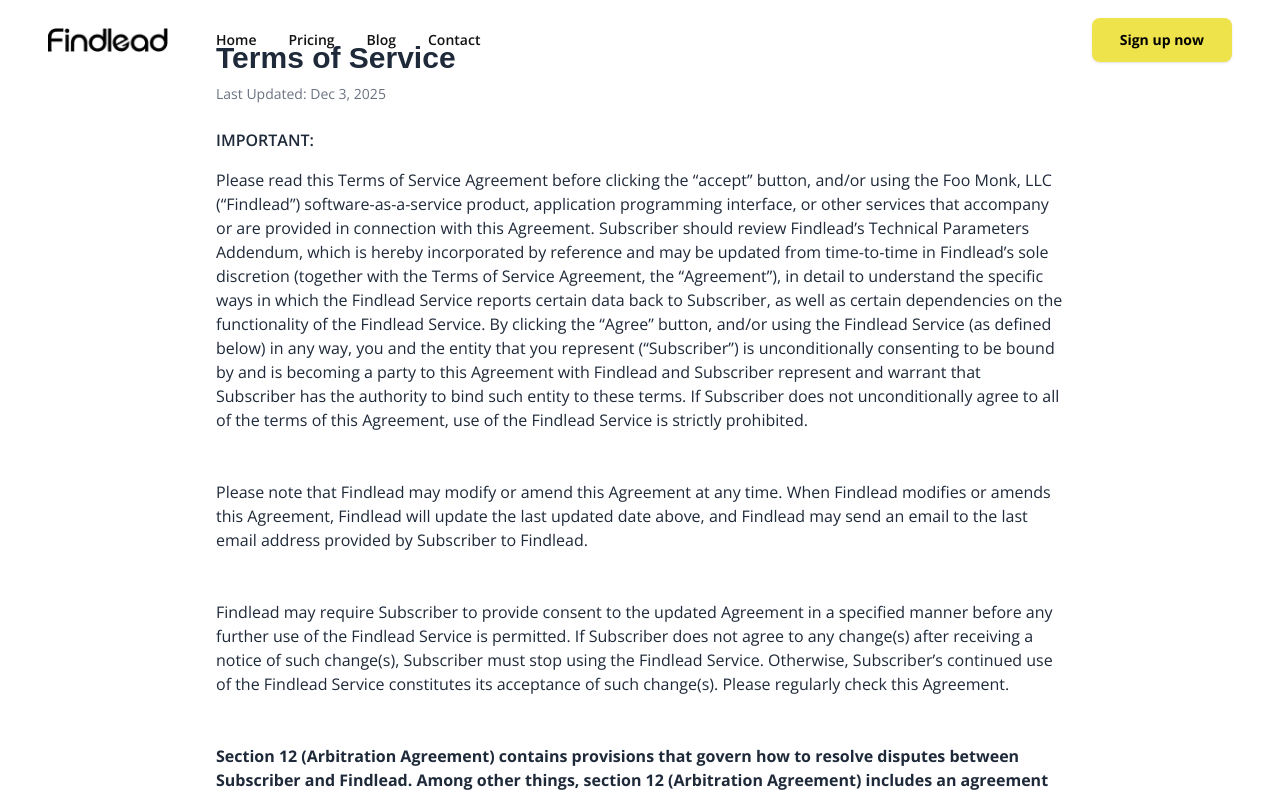
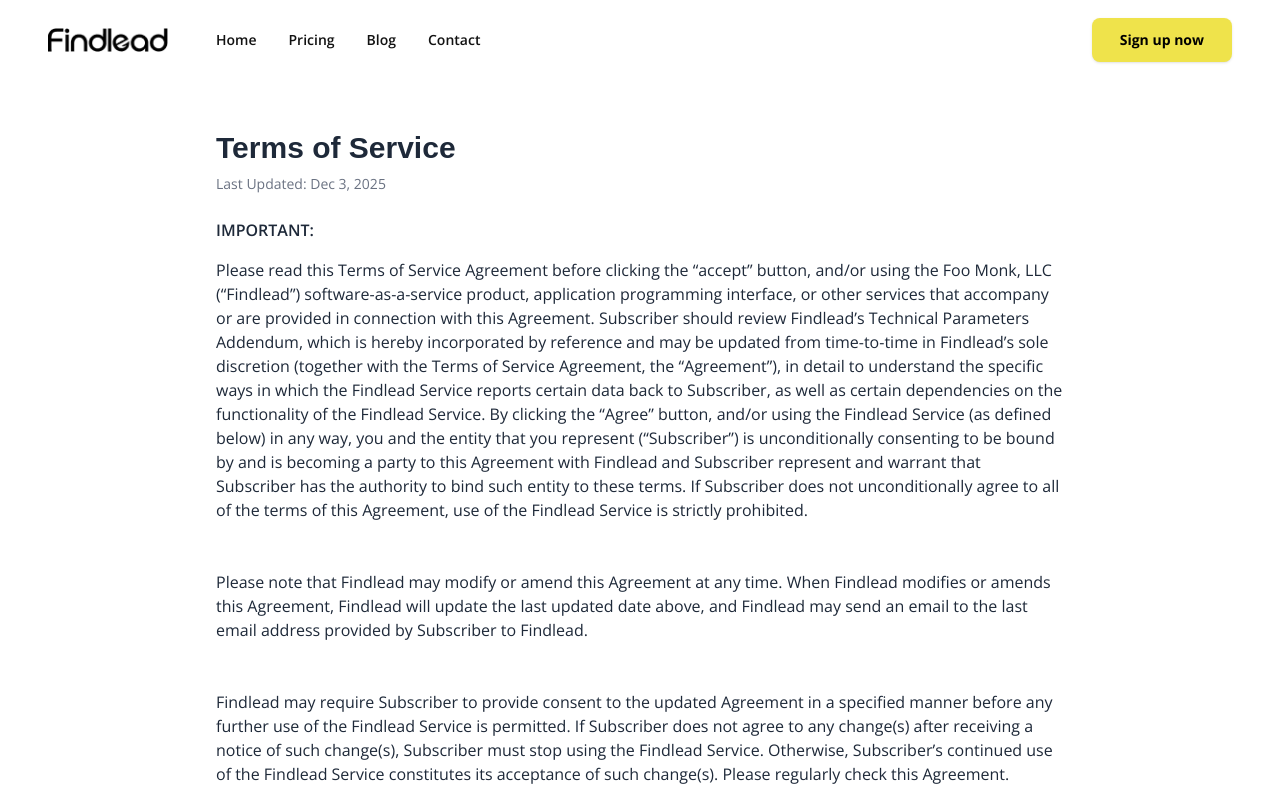
Before and after one commit to NaveenNSSKM/find-lead-copcate, a Next.js app: page /acceptable-use in a window 1280 px wide. Shown: the top 795 px of the page. Built offline with nearby package versions, Linux system fonts and the light colour scheme; a web font is replaced by a local one.

Commit message:
update-new-source

```diff
--- a/app/acceptable-use/page.tsx
+++ b/app/acceptable-use/page.tsx
@@ -8,7 +8,7 @@
 
 
 
-    <main className="max-w-4xl mx-auto px-6 py-10 text-gray-800">
+    <main className="mt-[90px] max-w-4xl mx-auto px-6 py-10 text-gray-800">
       <Navbar />
       <h1 className="text-3xl font-bold mb-2">Terms of Service</h1>
       <p className="text-sm text-gray-500 mb-6">
```
